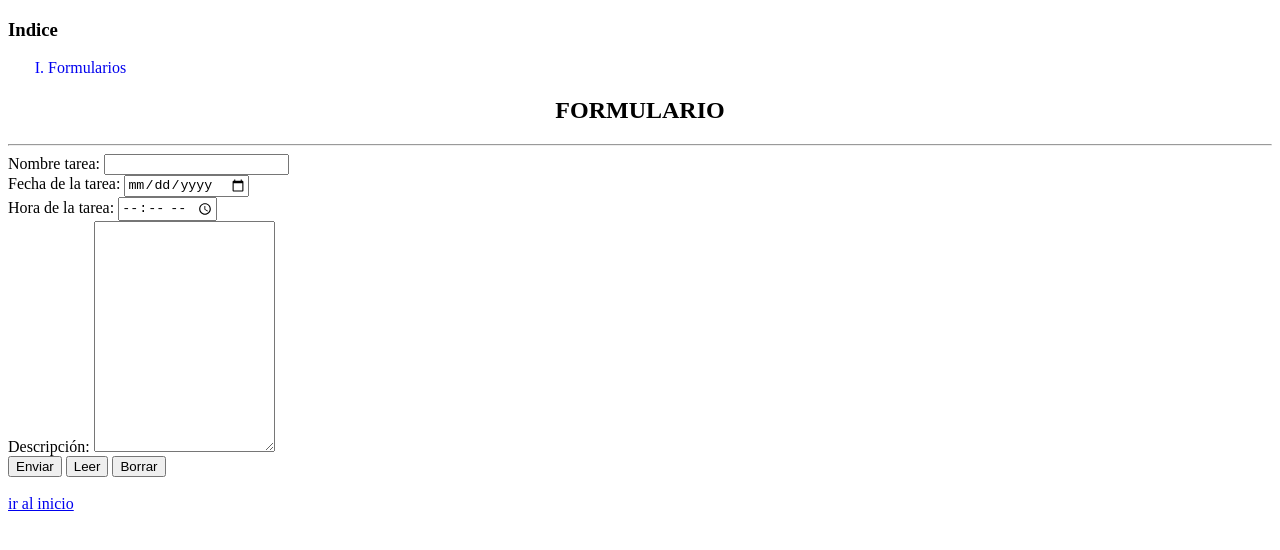
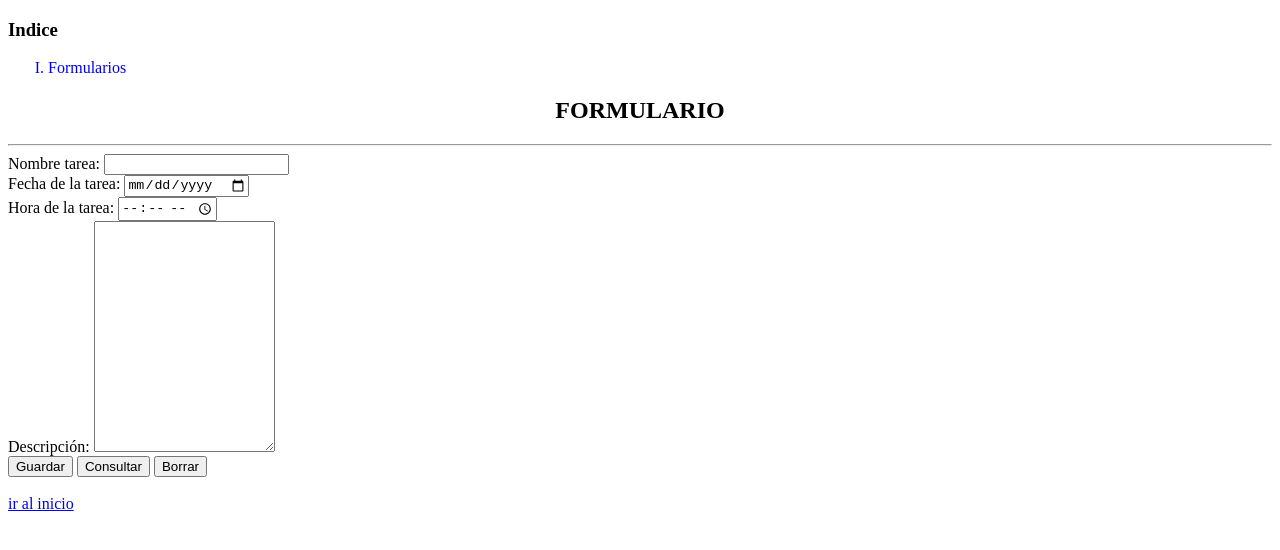
Before and after one commit to AlejaNore/laboratorio_3_Local_Storage, a plain HTML site: page index.html in a window 1280 px wide. Drawn offline with Linux system fonts and the light colour scheme.

Commit message:
actualizaciones

```diff
--- a/index.html
+++ b/index.html
@@ -16,9 +16,10 @@
             localStorage.setItem("fechatarea", infoFechaTarea);
             localStorage.setItem("horatarea", infoHoraTarea);
             localStorage.setItem("destarea", infoDesTarea);
+
         }
 
-        function leerInfo() {
+        function consultarInfo() {
             const infoNomTarea = localStorage.getItem("nomtarea") ;
             const infoFechaTarea  = localStorage.getItem("fechatarea") ;
             const infoHoraTarea = localStorage.getItem("horatarea") ;
@@ -77,9 +78,9 @@
 
             <br>
 
-            <input type="submit" value="Enviar">
+            <input type="submit" value="Guardar">
 
-            <button onclick="leerInfo()">Leer</button>
+            <button onclick="consultarInfo()">Consultar</button>
 
             <input type="button" onclick="borrarInfo()" value="Borrar">
 
@@ -93,3 +94,5 @@
 
 </body>
 </html>
+
+<!--https://github.com/AlejaNore/laboratorio_3_Local_Storage.git-->
```
